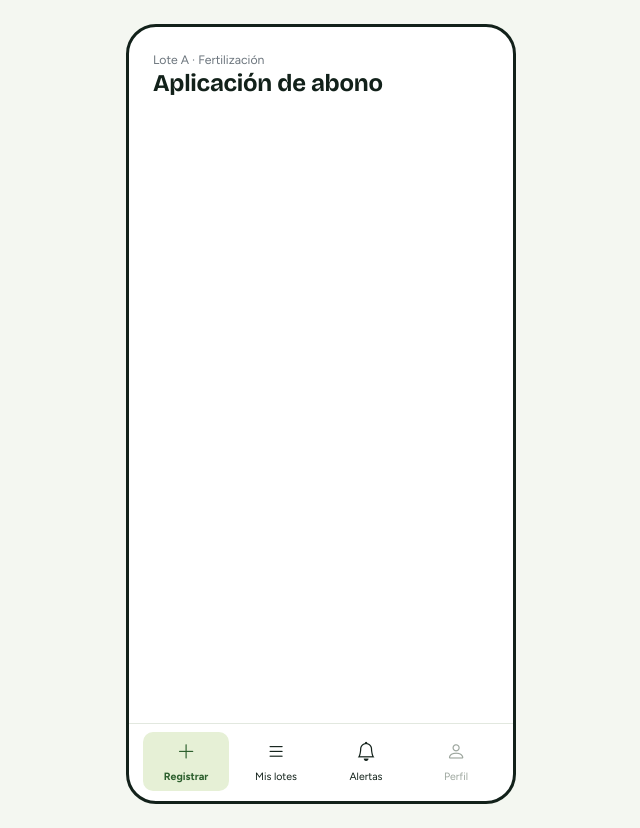
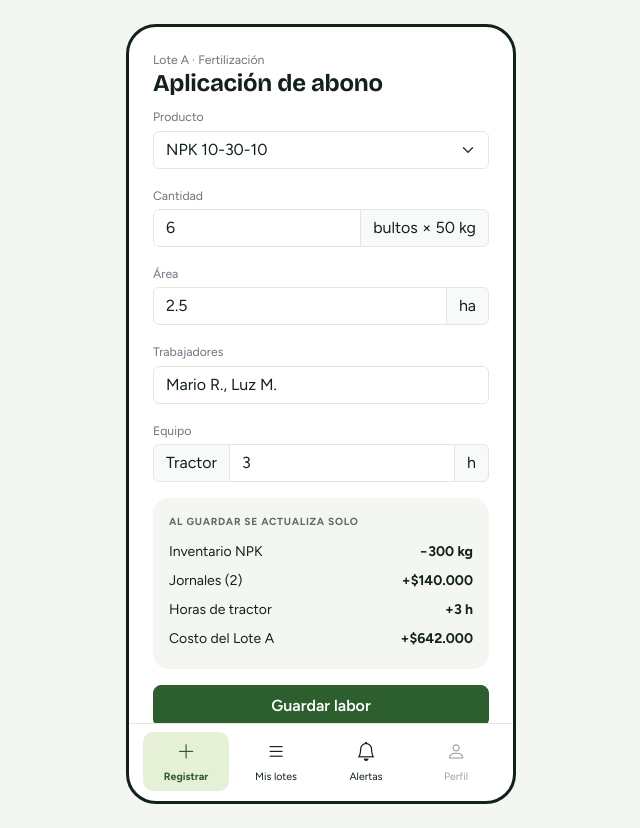
Before and after one commit to FelipeUCC898/Agro360-proyecto-electiva, an Angular app: page /movil/labor in a window 1280 px wide. Shown: the whole page, without its empty margins (319-959 px from the left). Built offline with nearby package versions, Linux system fonts and the light colour scheme.

Commit message:
se agrega el formulario de la labor

```diff
--- /dev/null
+++ b/src/app/pages/movil/labor/labor.html
@@ -0,0 +1,52 @@
+<app-movil-header titulo="Aplicación de abono" subtitulo="Lote A · Fertilización" />
+
+<form class="d-grid gap-3" #formulario="ngForm" (ngSubmit)="guardar()">
+  <div>
+    <label class="form-label small text-secondary mb-1" for="labor-producto">Producto</label>
+    <select id="labor-producto" name="producto" class="form-select" [(ngModel)]="producto">
+      @for (p of productos; track p) {
+        <option [value]="p">{{ p }}</option>
+      }
+    </select>
+  </div>
+
+  <div>
+    <label class="form-label small text-secondary mb-1" for="labor-bultos">Cantidad</label>
+    <div class="input-group">
+      <input id="labor-bultos" name="bultos" type="number" min="1" class="form-control" required [(ngModel)]="bultos" />
+      <span class="input-group-text">bultos × {{ kgPorBulto }} kg</span>
+    </div>
+  </div>
+
+  <div>
+    <label class="form-label small text-secondary mb-1" for="labor-area">Área</label>
+    <div class="input-group">
+      <input id="labor-area" name="area" type="number" min="0.1" step="0.1" class="form-control" required [(ngModel)]="areaHa" />
+      <span class="input-group-text">ha</span>
+    </div>
+  </div>
+
+  <div>
+    <label class="form-label small text-secondary mb-1" for="labor-trabajadores">Trabajadores</label>
+    <input id="labor-trabajadores" name="trabajadores" class="form-control" required [(ngModel)]="trabajadores" />
+  </div>
+
+  <div>
+    <label class="form-label small text-secondary mb-1" for="labor-horas">Equipo</label>
+    <div class="input-group">
+      <span class="input-group-text">Tractor</span>
+      <input id="labor-horas" name="horas" type="number" min="0" class="form-control" required [(ngModel)]="horas" />
+      <span class="input-group-text">h</span>
+    </div>
+  </div>
+
+  <app-movil-resumen titulo="Al guardar se actualiza solo" [filas]="resumen" />
+
+  <div class="d-grid gap-2">
+    <button type="submit" class="btn btn-primary py-2" [disabled]="formulario.invalid">Guardar labor</button>
+    <input #foto type="file" accept="image/*" class="d-none" (change)="elegirFoto($event)" />
+    <button type="button" class="btn btn-outline-dark" (click)="foto.click()">
+      <i class="bi bi-camera"></i> {{ fotoNombre() || 'Agregar foto' }}
+    </button>
+  </div>
+</form>
--- a/src/app/pages/movil/labor/labor.ts
+++ b/src/app/pages/movil/labor/labor.ts
@@ -1,9 +1,58 @@
-import { Component } from '@angular/core';
+import { Component, inject, signal } from '@angular/core';
+import { FormsModule } from '@angular/forms';
+import { Router } from '@angular/router';
+import { MovilService } from '../../../core/services/movil.service';
+import { kg, pesos } from '../../../shared/formato';
 import { MovilHeader } from '../../../shared/movil-header/movil-header';
+import { FilaResumen, MovilResumen } from '../../../shared/movil-resumen/movil-resumen';
 
 @Component({
   selector: 'app-movil-labor',
-  imports: [MovilHeader],
-  template: '<app-movil-header titulo="Aplicación de abono" subtitulo="Lote A · Fertilización" />'
+  imports: [FormsModule, MovilHeader, MovilResumen],
+  templateUrl: './labor.html'
 })
-export class MovilLabor {}
+export class MovilLabor {
+  private readonly router = inject(Router);
+  private readonly datos = inject(MovilService);
+
+  readonly productos = this.datos.productos;
+  readonly kgPorBulto = this.datos.kgPorBulto;
+
+  producto = this.productos[0];
+  bultos = 6;
+  areaHa = 2.5;
+  trabajadores = 'Mario R., Luz M.';
+  horas = 3;
+
+  readonly fotoNombre = signal('');
+
+  get jornales(): number {
+    return this.trabajadores.split(',').filter((t) => t.trim()).length;
+  }
+
+  get costoLote(): number {
+    const insumo = this.bultos * this.datos.precioBulto;
+    const jornal = this.jornales * this.datos.valorJornal;
+    const tractor = this.horas * this.datos.valorHoraTractor;
+    return Math.round(insumo + jornal + tractor);
+  }
+
+  // Lo que se actualiza al guardar la labor
+  get resumen(): FilaResumen[] {
+    return [
+      { etiqueta: 'Inventario ' + this.producto.split(' ')[0], valor: '−' + kg(this.bultos * this.kgPorBulto) },
+      { etiqueta: 'Jornales (' + this.jornales + ')', valor: '+' + pesos(this.jornales * this.datos.valorJornal) },
+      { etiqueta: 'Horas de tractor', valor: '+' + this.horas + ' h' },
+      { etiqueta: 'Costo del Lote A', valor: '+' + pesos(this.costoLote) }
+    ];
+  }
+
+  elegirFoto(evento: Event): void {
+    const archivo = (evento.target as HTMLInputElement).files?.[0];
+    this.fotoNombre.set(archivo ? archivo.name : '');
+  }
+
+  guardar(): void {
+    this.router.navigateByUrl('/movil/registrar');
+  }
+}
```
